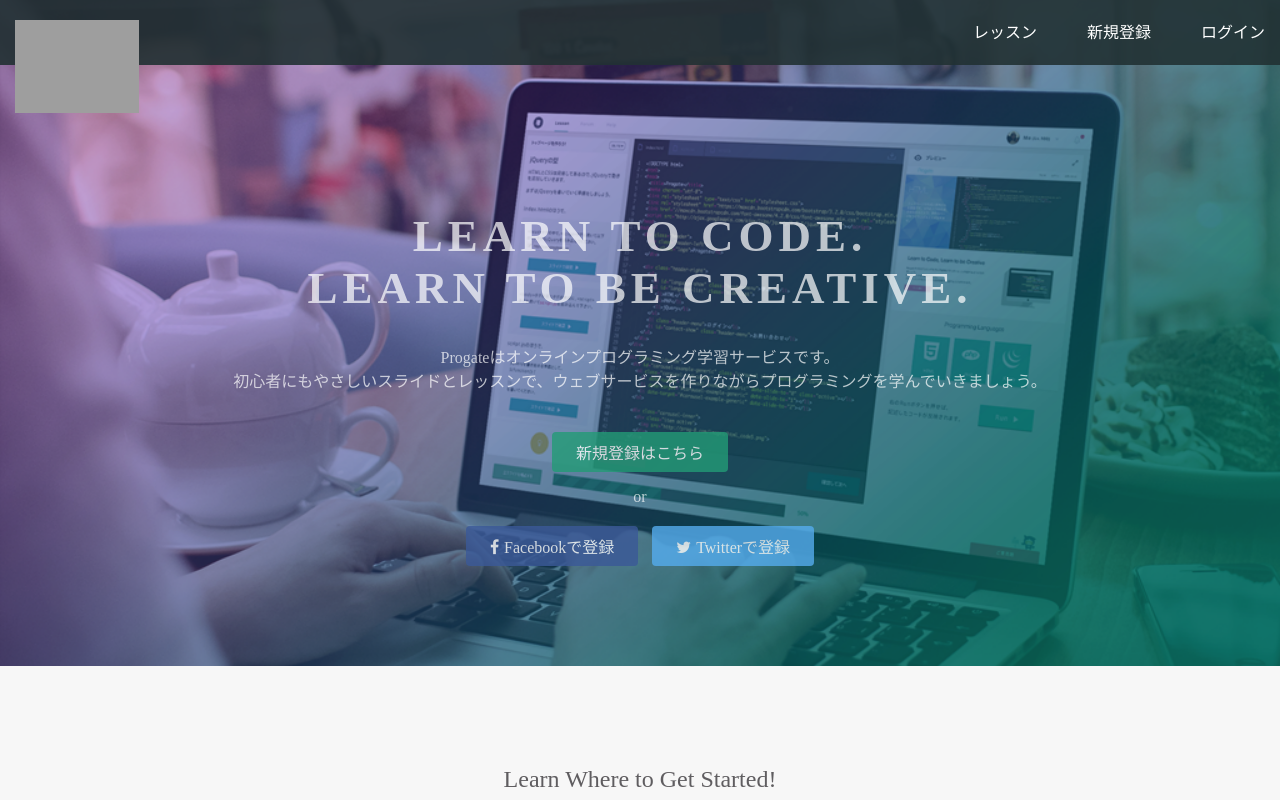
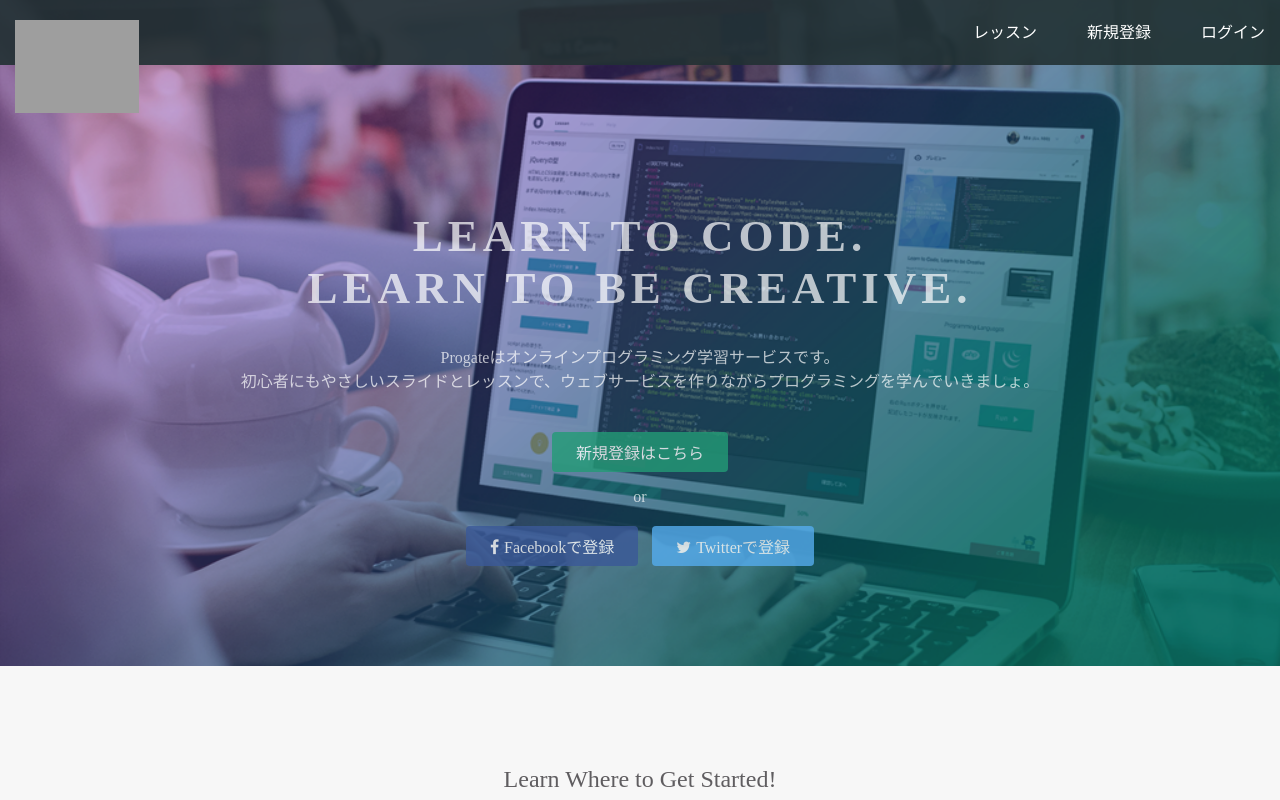
Before and after one commit to yurusaji/yurusaji.github.io, a plain HTML site: page index.html in a window 1280 px wide. Shown: the top 800 px of the page. Drawn offline with Linux system fonts and the light colour scheme; grey boxes are pictures that could not be loaded.

Commit message:
Update index.html

```diff
--- a/index.html
+++ b/index.html
@@ -24,7 +24,7 @@
   <div class="top-wrapper">
     <div class="container">
       <h1>LEARN TO CODE.<br>LEARN TO BE CREATIVE.</h1>
-      <p>Progateはオンラインプログラミング学習サービスです。<br>初心者にもやさしいスライドとレッスンで、ウェブサービスを作りながらプログラミングを学んでいきましょう。</p>
+      <p>Progateはオンラインプログラミング学習サービスです。<br>初心者にもやさしいスライドとレッスンで、ウェブサービスを作りながらプログラミングを学んでいきましょ。</p>
       <div class="btn-wrapper">
         <a href="#" class="btn signup">新規登録はこちら</a>
         <p>or</p>
```
